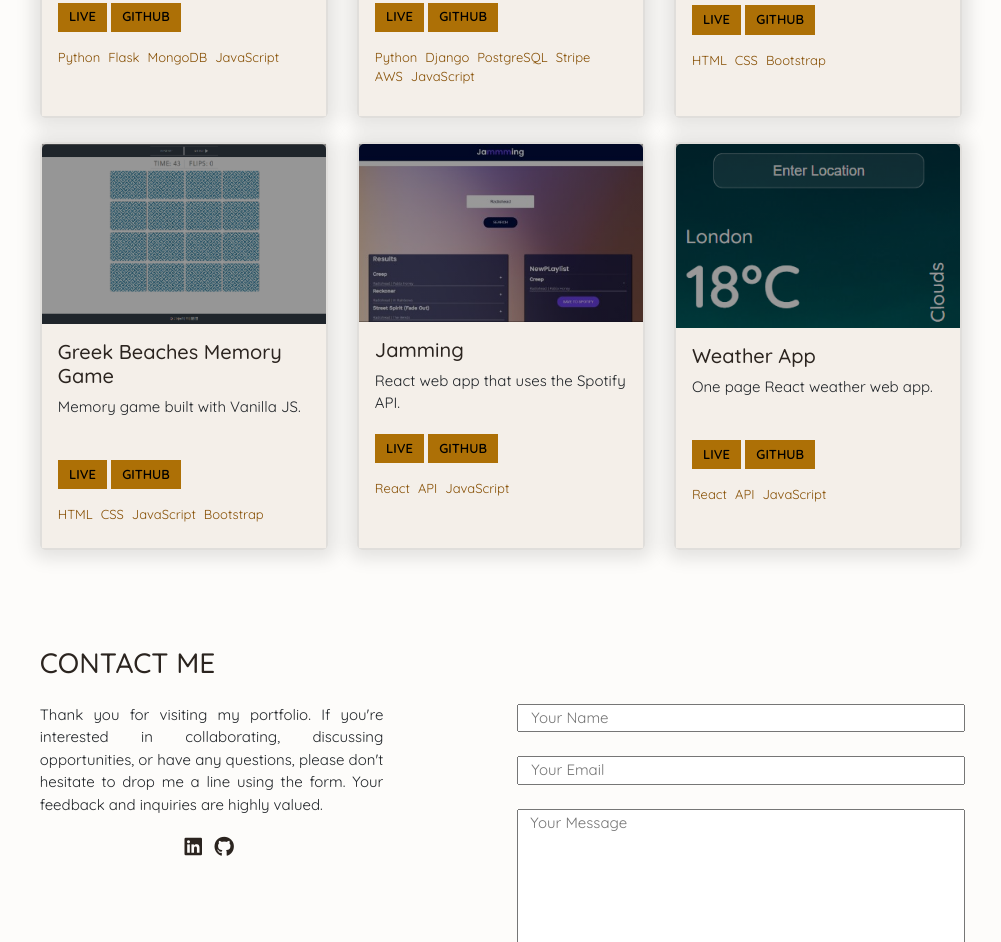
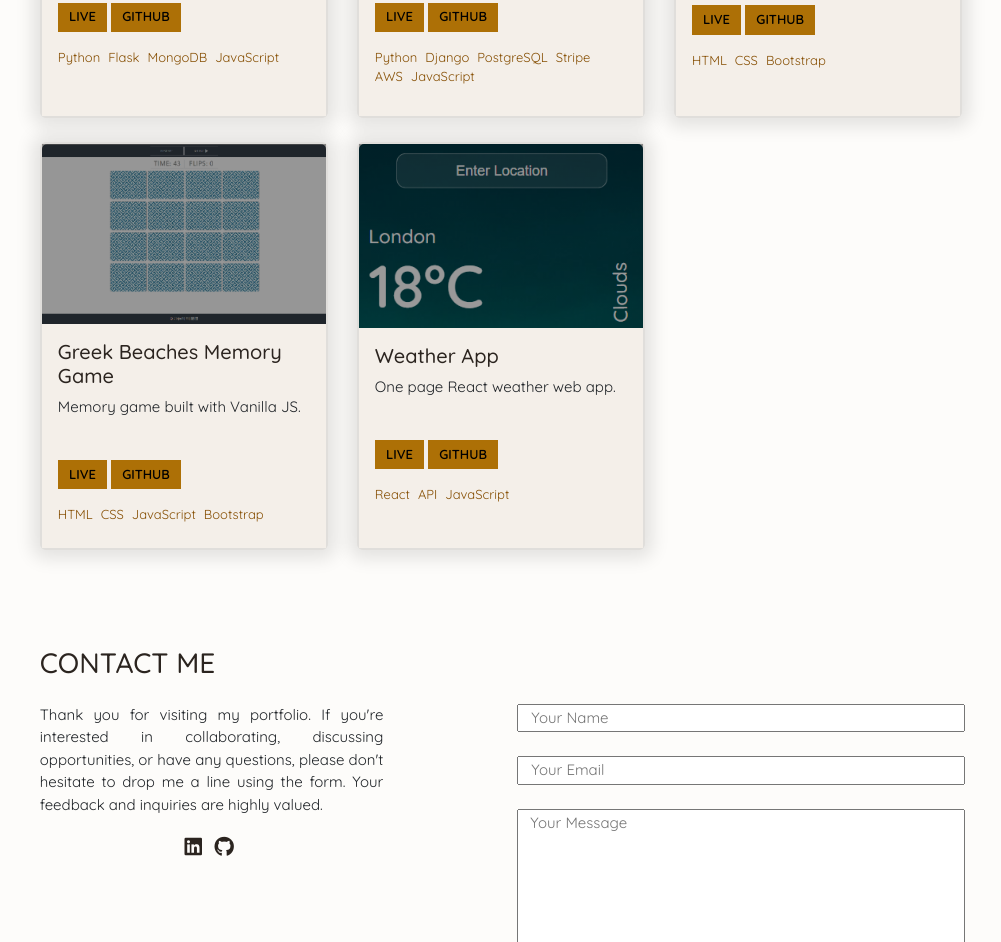
Before and after one commit to kristinabog/portfolio, a plain HTML site: page index.html in a window 1280 px wide. Shown: the part 2165-3107 px from the top of the page, without its empty margins (167-1168 px from the left). Drawn offline with nearby package versions, Linux system fonts and the light colour scheme.

Commit message:
removed jamming

```diff
--- a/index.html
+++ b/index.html
@@ -238,30 +238,6 @@
             <div class="col">
               <div class="card">
                 <div class="portfolio-img gradient-overlay">
-                  <img class="card-img-top" src="assets/img/jamming-pic.jpg" alt="Card image cap">
-                </div>
-                <div class="card-body">
-                  <h5 class="card-title">Jamming</h5>
-                  <p class="card-text">React web app that uses the Spotify API.</p>
-                  <div class="links">
-                    <button class="portfolio-btn">
-                      <a href="https://kb-jamming.surge.sh/" target="_blank">Live</a>
-                    </button>
-                    <button class="portfolio-btn">
-                      <a href="https://github.com/kristinabog/kb-jamming" target="_blank">Github</a>
-                    </button>
-                  </div>
-                  <ul class="tools">
-                    <li>React</li>
-                    <li>API</li>
-                    <li>JavaScript</li>
-                  </ul>
-                </div>
-              </div>
-            </div>
-            <div class="col">
-              <div class="card">
-                <div class="portfolio-img gradient-overlay">
                   <img class="card-img-top" src="assets/img/weather-pic.png" alt="Card image cap">
                 </div>
                 <div class="card-body">
```
